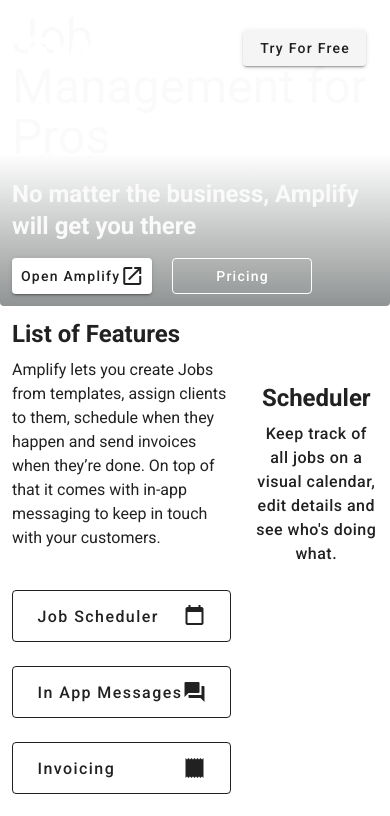
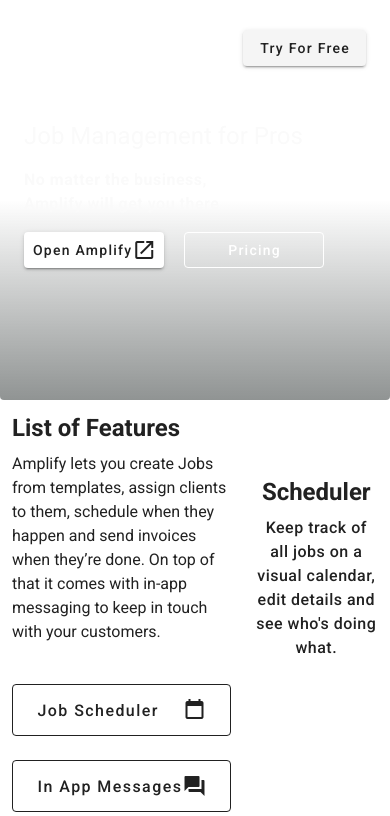
Before and after one commit to amplify-technologies/lawns-website, a Vue app: page / in a window 390 px wide. Shown: the top 816 px of the page. Built offline with nearby package versions, Linux system fonts and the light colour scheme.

Commit message:
Mobile breakpoint layout optimizations

```diff
--- a/src/components/AppBar.vue
+++ b/src/components/AppBar.vue
@@ -4,7 +4,7 @@
     color="transparent"
     elevation=0
     hide-on-scroll
-    :class="$vuetify.breakpoint.smAndUp ? 'pt-5 px-16' : 'pt-5'"
+    class="pt-5 px-sm-16"
   >
 
     <v-img
--- a/src/components/home/LandingPage.vue
+++ b/src/components/home/LandingPage.vue
@@ -6,6 +6,7 @@
       class="pl-0"
       :src="require('@/assets/landing.jpeg')"
       max-height="100vh"
+      min-height="400"
     >
       <v-card
         height="100%"
@@ -15,20 +16,20 @@
       >
 
         <v-container
-         class="align-content-center fill-height"
+         class="align-content-center fill-height pt-xs-16 pt-0"
         >
           <v-card
             tile
             color="transparent"
             elevation=0
-            class="text-h5 font-weight-bold grey--text text--lighten-5"
+            class="text-body-1 text-md-h5 font-weight-bold grey--text text--lighten-5 pl-3 pl-sm-16 pl-md-0"
           >
 
             <p
-              class="text-h3"
+              class="text-h5 text-md-h3"
             >Job Management for Pros</p>
 
-            <p>No matter the business, Amplify will get you there</p>
+            <p>No matter the business, <br class="d-block d-sm-none">Amplify will get you there</p>
 
             <v-btn
               color="white"
```
